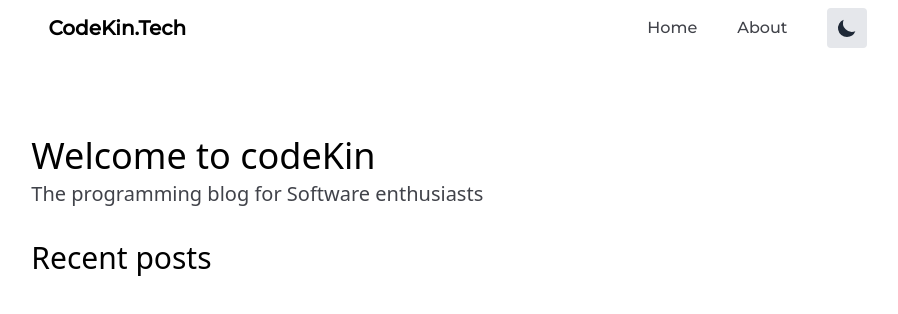
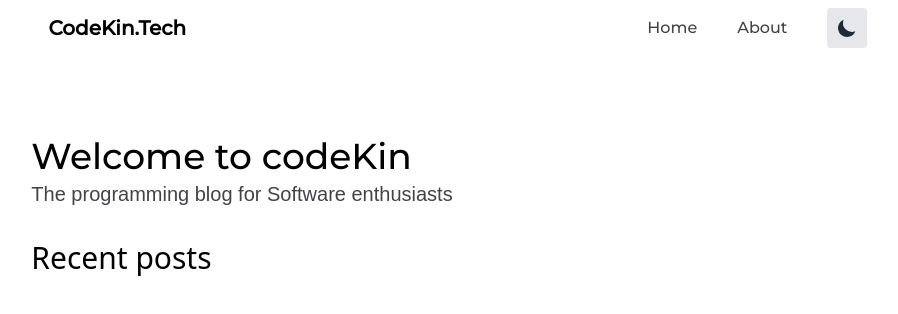
Before and after one commit to veritem/codekin.tech, a Next.js app: page / in a window 1280 px wide. Shown: the top 314 px of the page, without its empty margins (182-1080 px from the left). Built offline with nearby package versions, Linux system fonts and the light colour scheme; a web font is replaced by a local one.

Commit message:
added about page

```diff
--- a/pages/about.tsx
+++ b/pages/about.tsx
@@ -1,14 +1,28 @@
 import Head from 'next/head'
 import Container from '@/layouts/index'
 
-const about: React.FC = (): React.ReactElement => {
+export default function about(): React.ReactElement {
     return (
         <>
             <Head>
                 <title>About - codeKin</title>
             </Head>
             <Container>
-                <h1>About codeKin.tech</h1>
+                <h1 className=" text-xl mt-5 mb-5 text-center font-bold font-display dark:text-white">
+                    About codeKin.tech
+                </h1>
+                <p className=" font-body mb-10 dark:text-white">
+                    Lorem, ipsum dolor sit amet consectetur adipisicing elit. Accusantium quod,
+                    officiis laboriosam natus tenetur dolores, maxime consectetur, totam in maiores
+                    reprehenderit dolore odio qui neque assumenda debitis suscipit. Consequatur,
+                    nam.
+                </p>
+
+                <p className="dark:text-white">
+                    Lorem, ipsum dolor sit amet consectetur adipisicing elit. Excepturi, molestiae
+                    commodi quas ut earum quasi rem similique dolores, fugit eos repellat adipisci
+                    corrupti ad sed totam minus reiciendis impedit deserunt.
+                </p>
             </Container>
         </>
     )
--- a/pages/index.tsx
+++ b/pages/index.tsx
@@ -10,8 +10,10 @@ export default function Home(): React.ReactElement {
             </Head>
             <Container>
                 <div className="mb-8">
-                    <h2 className=" text-4xl dark:text-white pb-1">Welcome to codeKin</h2>
-                    <p className=" text-xl text-primary dark:text-white">
+                    <h2 className=" text-4xl dark:text-white pb-1 font-display">
+                        Welcome to codeKin
+                    </h2>
+                    <p className=" text-xl text-primary dark:text-white font-body">
                         The programming blog for Software enthusiasts
                     </p>
                 </div>
```
